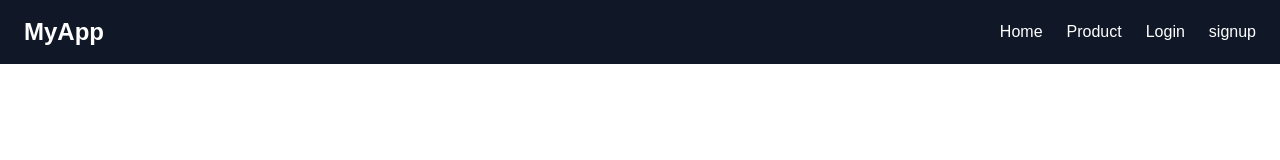
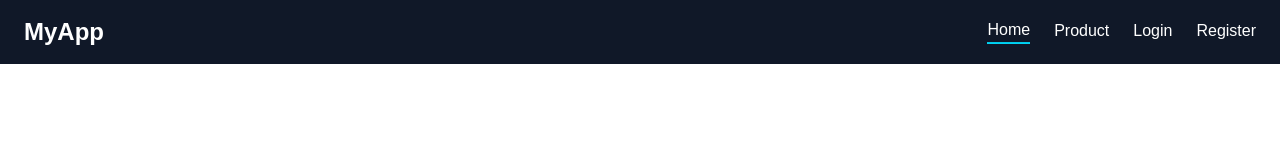
Before and after one commit to Abinashrout244/Next.js-_Learn, a Next.js app: page / in a window 1280 px wide. Shown: the top 160 px of the page. Built offline with nearby package versions, Linux system fonts and the light colour scheme.

Commit message:
active links

```diff
--- a/app/Header/Header.tsx
+++ b/app/Header/Header.tsx
@@ -1,6 +1,27 @@
+"use client";
 import Link from "next/link";
+import { usePathname } from "next/navigation";
+export default function Header() {
+  const Links = [
+    {
+      name: "Home",
+      href: "/",
+    },
+    {
+      name: "Product",
+      href: "/products",
+    },
+    {
+      name: "Login",
+      href: "/login",
+    },
+    {
+      name: "Register",
+      href: "/register",
+    },
+  ];
 
-export default function Header() {
+  const pathName = usePathname();
   return (
     <header className="bg-gray-900 text-white px-6 py-4 flex justify-between items-center">
       {/* Logo */}
@@ -9,26 +30,20 @@ export default function Header() {
       {/* Navigation */}
       <nav>
         <ul className="flex gap-6">
-          <li>
-            <Link href="/" className="hover:text-gray-300">
-              Home
-            </Link>
-          </li>
-          <li>
-            <Link href="/products" className="hover:text-gray-300">
-              Product
-            </Link>
-          </li>
-          <li>
-            <Link href="/login" className="hover:text-gray-300">
-              Login
-            </Link>
-          </li>
-          <li>
-            <Link href="/register" className="hover:text-gray-300">
-              signup
-            </Link>
-          </li>
+          {Links.map((i, index) => {
+            const isActive =
+              pathName == i.href ||
+              (pathName.startsWith(i.href) && i.href != "/");
+            return (
+              <Link
+                href={i.href}
+                key={index}
+                className={`hover:text-gray-30 ${isActive ? "border-b-2 border-b-cyan-400 animate-bounce transition-all" : "border-none"}`}
+              >
+                <li>{i.name}</li>
+              </Link>
+            );
+          })}
         </ul>
       </nav>
     </header>
```
